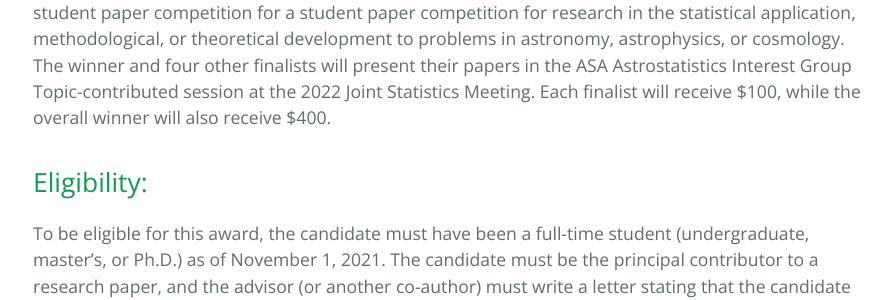
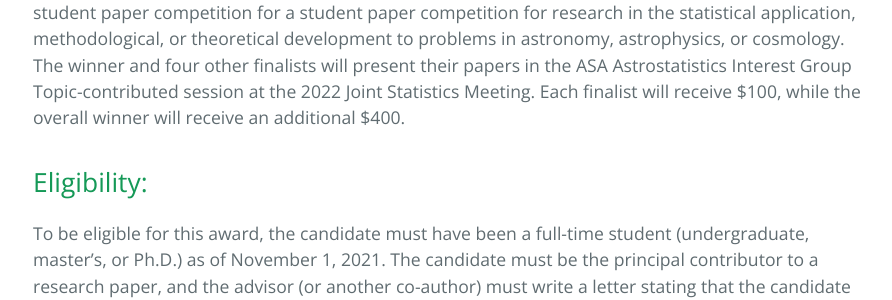
Before and after one commit to aigamstat/aigamstat.github.io, a Jekyll site: the page built from competition/index.md, in a window 1280 px wide. Shown: the part 469-769 px from the top of the page, without its empty margins (191-1083 px from the left). Built offline with Jekyll 4.4.1, drawn with Linux system fonts in a browser that asks for light colours; some of the changed text lies outside the part shown.

Commit message:
typo fixes. -pef

```diff
--- a/competition/index.md
+++ b/competition/index.md
@@ -10,7 +10,7 @@ layout: default
 
 # 2022 Best Student Paper Award
 
-The Astrostatistics Interest Group of the American Statistical Association (ASA/AIG) sponsors a student paper competition for a student paper competition for research in the statistical application, methodological, or theoretical development to problems in astronomy, astrophysics, or cosmology. The winner and four other finalists will present their papers in the ASA Astrostatistics Interest Group Topic-contributed session at the 2022 Joint Statistics Meeting. Each finalist will receive $100, while the overall winner will also receive $400.
+The Astrostatistics Interest Group of the American Statistical Association (ASA/AIG) sponsors a student paper competition for a student paper competition for research in the statistical application, methodological, or theoretical development to problems in astronomy, astrophysics, or cosmology. The winner and four other finalists will present their papers in the ASA Astrostatistics Interest Group Topic-contributed session at the 2022 Joint Statistics Meeting. Each finalist will receive $100, while the overall winner will receive an additional $400.
 
 ## Eligibility:
 
```
